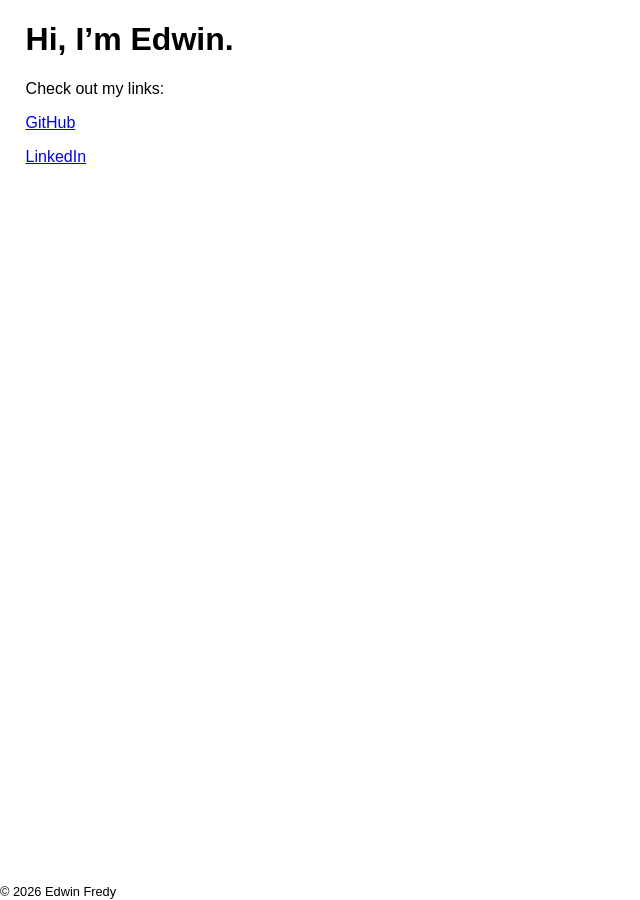
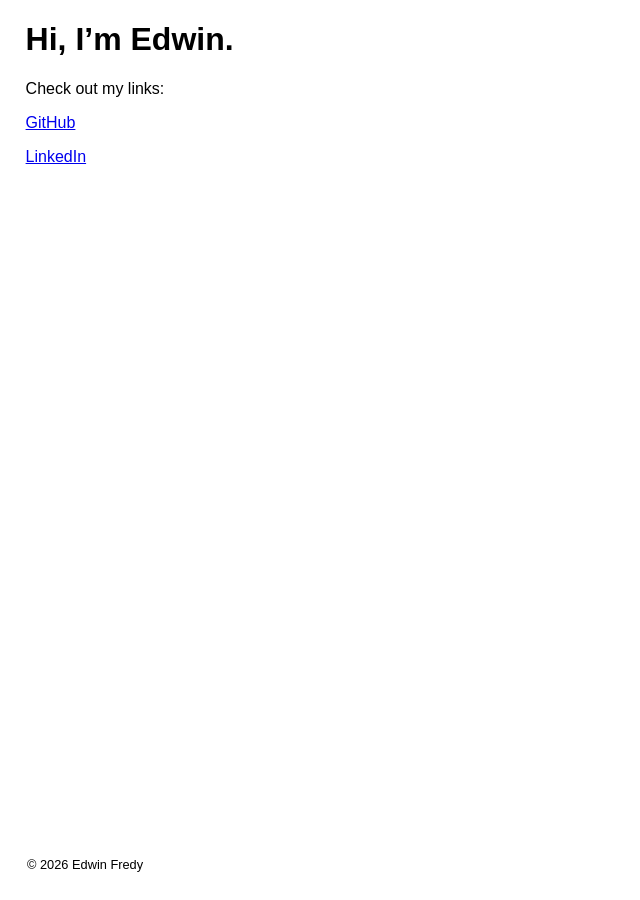
Before and after one commit to edwinfredy/hi, a Jekyll site: the page built from index.md, in a window 1280 px wide. Shown: the whole page, without its empty margins (0-640 px from the left). Built offline with Jekyll 4.4.1, drawn with Linux system fonts in a browser that asks for light colours.

Commit message:
Added footer padding

```diff
--- a/assets/css/style.css
+++ b/assets/css/style.css
@@ -1,3 +1,4 @@
 html {font-family:Arial, Helvetica, sans-serif; margin: 0vh; min-height: 100%; }
 body {min-height: 100vh; display: flex; flex-direction: column; }
 main {flex: 1; margin: auto 2%;}
+footer {padding: 3vh;}
```
Also changed, not shown: .github/workflows/jekyll.yml.
